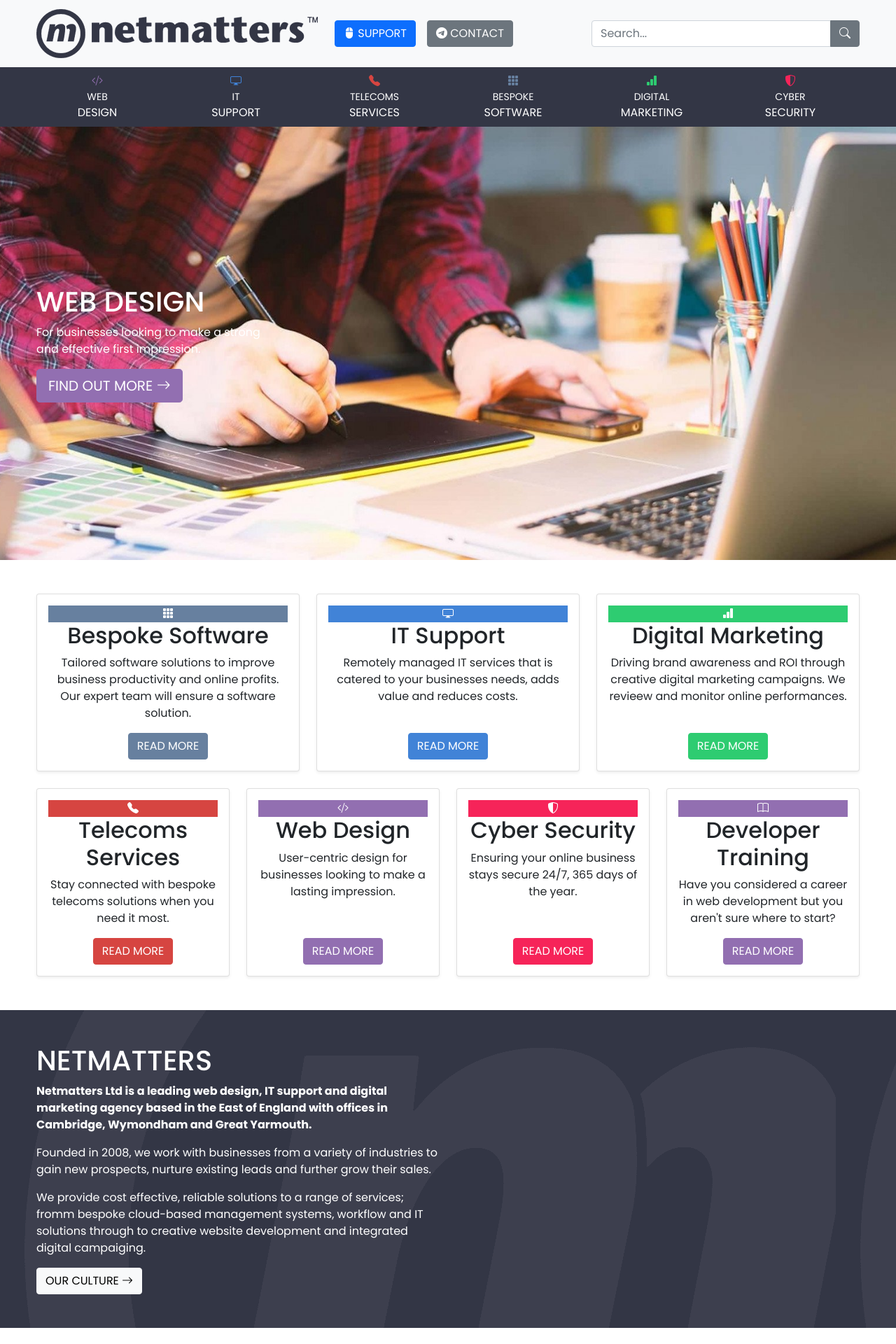
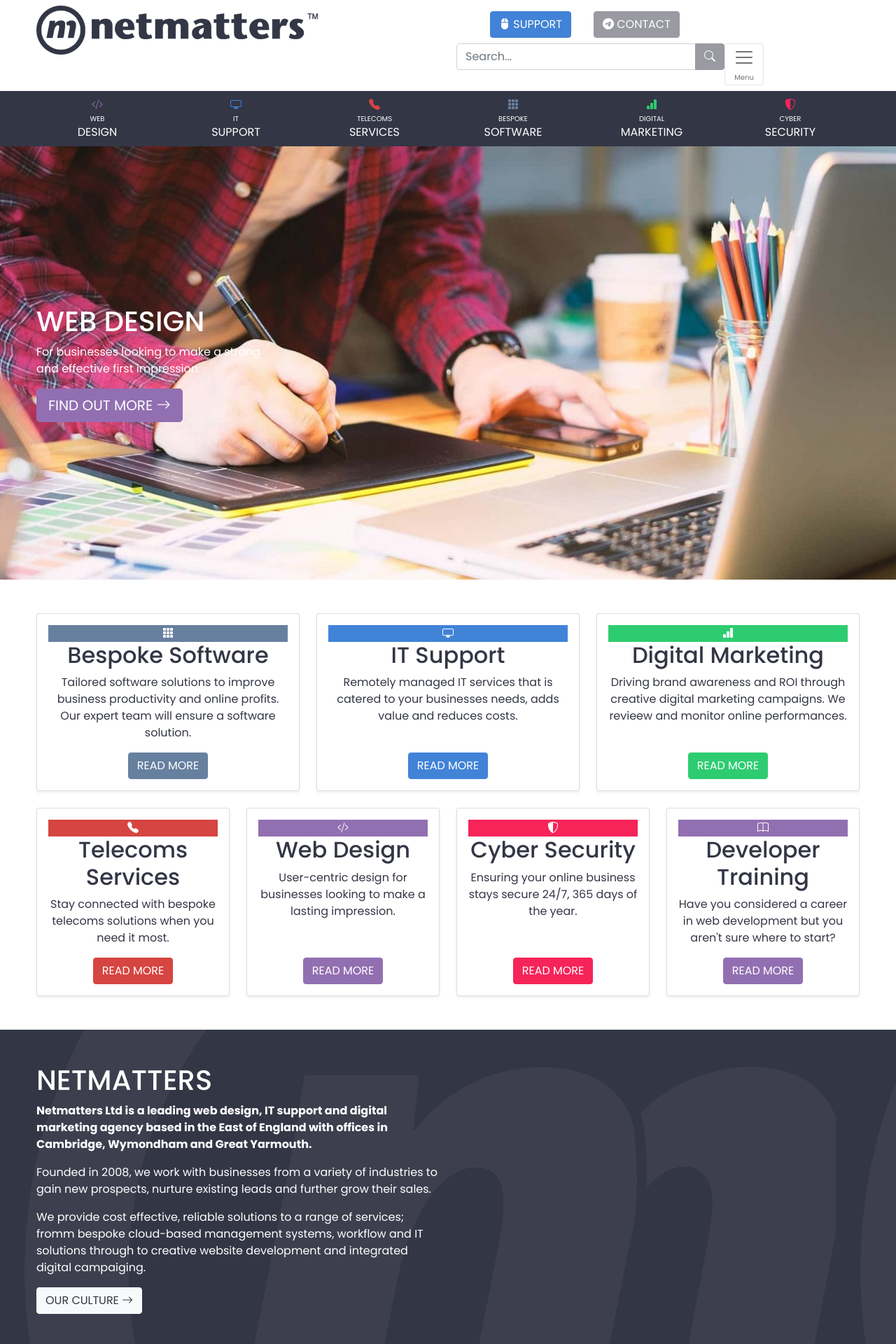
Before and after one commit to BrendanBoy/netmatters, a PHP site: page / in a window 1280 px wide. Shown: the top 1920 px of the page at 70% size. Run offline with PHP 8.4, Linux system fonts and the light colour scheme.

Commit message:
Still trying to get the header to look nice.

```diff
--- a/css/style.css
+++ b/css/style.css
@@ -1,7 +1,3 @@
-body {
-    font-family: Poppins, sans-serif;
-}
-
 h1,
 h4,
 #main-nav,
@@ -29,11 +25,6 @@ footer {
     color: white;
 }
 
-/* #hero {
-    background-image: url('../img/carousel/web-design.jpeg');
-    color: white;
-} */
-
 #newsletter {
     background: #DDD;
 }
--- a/index.html
+++ b/index.html
@@ -1,5 +1,6 @@
 <!DOCTYPE html>
 <html lang="en">
+
 <head>
     <meta charset="UTF-8">
     <meta http-equiv="X-UA-Compatible" content="IE=edge">
@@ -8,14 +9,73 @@
     <title>Netmatters | Full Service Digital Agency | Norwich, Norfolk | Netmatters</title>
     <link rel="stylesheet" href="/css/main.min.css">
     <link rel="stylesheet" href="https://cdn.jsdelivr.net/npm/bootstrap-icons@1.5.0/font/bootstrap-icons.css">
-    <link rel="preconnect" href="https://fonts.googleapis.com">
-    <link rel="preconnect" href="https://fonts.gstatic.com" crossorigin>
-    <link rel="stylesheet" href="https://fonts.googleapis.com/css2?family=Poppins&display=swap">
-    <link rel="stylesheet" href="css/style.css">
 </head>
+
 <body>
     <header>
-        <nav class="navbar navbar-expand-lg navbar-light bg-light">
+
+        <!-- navbar -->
+        <nav class="navbar navbar-light">
+            <div class="container">
+                <div class="row">
+                    <div class="col-md-6">
+                        <a href="#" class="navbar-brand">
+                            <img src="/img/f-logo.png" alt="Netmatters logo">
+                        </a>
+                    </div>
+                    <div class="col-md-6">
+                        <!-- navbar links -->
+                        <div class="justify-content-end">
+                            <ul class="nav">
+                                <li class="nav-item">
+                                    <a href="#" class="nav-link"></a><!-- phone icon -->
+                                </li>
+                                <li class="nav-item d-none d-lg-block">
+                                    <a class="nav-link" href="#">
+                                        <button type="button" class="btn btn-support">
+                                            <i class="bi bi-mouse2-fill"></i>
+                                            Support
+                                        </button>
+                                    </a>
+                                </li>
+                                <li class="nav-item d-none d-lg-block">
+                                    <a class="nav-link" href="#">
+                                        <button type="button" class="btn btn-menu-light">
+                                            <i class="bi bi-telegram"></i>
+                                            Contact
+                                        </button>
+                                    </a>
+                                </li>
+                                <li>
+                                    <span class="d-none d-lg-block d-xl-none">
+                                        <button type="button" class="btn btn-menu-light">
+                                            <i class="bi bi-search"></i>
+                                        </button>
+                                    </span>
+                                </li>
+                                <li>
+                                    <form class="d-none d-md-block d-lg-none d-xl-block">
+                                        <div class="input-group">
+                                            <input type="search" class="form-control" placeholder="Search..." aria-label="Search">
+                                            <button type="button" class="btn btn-menu-light"><i class="bi bi-search"></i></button>
+                                        </div>
+                                    </form>
+                                </li>
+
+                                <!-- toggle button for sidebar menu -->
+                                <li>
+                                    <button class="navbar-toggler" type="button" data-bs-toggle="collapse">
+                                        <span class="navbar-toggler-icon"></span><br>
+                                        <small>Menu</small>
+                                    </button>
+                                </li>
+                            </ul>
+                        </div>
+                    </div>
+                </div>
+            </div>
+        </nav>
+        <!-- <nav class="navbar navbar-expand-lg navbar-light bg-light">
             <div class="container">
                 <a class="navbar-brand" href="#">
                     <img src="img/f-logo.png" alt="Netmatters Logo">
@@ -39,7 +99,7 @@
                             </a>
                         </li>
                     </ul>
-                    <form class="d-flex">
+                    <form class="d-none d-md-block d-lg-none d-xl-block">
                         <div class="input-group">
                             <input type="search" class="form-control" placeholder="Search..." aria-label="Search">
                             <button type="button" class="btn btn-secondary"><i class="bi bi-search"></i></button>
@@ -47,7 +107,7 @@
                     </form>
                 </div>
             </div>
-        </nav>
+        </nav> -->
         <nav id="main-nav">
             <ul class="nav nav-justified container d-none d-lg-flex">
                 <li class="nav-item">
@@ -145,13 +205,14 @@
         </nav>
     </header>
     <main>
-        <section class="hero text-white d-flex align-items-center"> <!-- I should probably add a background colour to this -->
+        <section class="hero text-white d-flex align-items-center">
+            <!-- I should probably add a background colour to this -->
             <div class="container">
                 <div class="d-flex flex-column align-items-center align-items-lg-start">
                     <h1>Web Design</h1>
                     <p>For businesses looking to make a strong<br>
-                    and effective first impression.</p>
-                    <a class="text-white btn btn-lg btn-design" href="#">
+                        and effective first impression.</p>
+                    <a class="btn btn-lg btn-design" href="#">
                         Find Out More
                         <i class="bi bi-arrow-right"></i>
                     </a>
@@ -162,15 +223,17 @@
         <!-- Remember you need to change xl from 1200 to 1260 for this to react at the correct point. -->
         <div id="service-cards">
             <section class="container">
-                <div class="row mt-4 mb-5"> <!-- Don't forget about this margin, there's got to be a neater way of achieving this. -->
+                <div class="row mt-4 mb-5">
+                    <!-- Don't forget about this margin, there's got to be a neater way of achieving this. -->
                     <div class="col-lg-4 pt-4">
                         <div class="card h-100 text-center shadow-sm">
                             <div class="card-body d-flex flex-column">
                                 <i class="bi bi-grid-3x3-gap-fill text-white bg-software"></i>
                                 <h2 class="card-title">Bespoke Software</h2>
-                                <p class="card-text">Tailored software solutions to improve business productivity and online profits. Our expert team will ensure a software solution.</p>
+                                <p class="card-text">Tailored software solutions to improve business productivity and
+                                    online profits. Our expert team will ensure a software solution.</p>
                                 <span class="mt-auto">
-                                    <a class="card-link text-white btn btn-software" href="#">Read More</a>
+                                    <a class="card-link btn btn-software" href="#">Read More</a>
                                 </span>
                             </div>
                         </div>
@@ -180,9 +243,10 @@
                             <div class="card-body d-flex flex-column">
                                 <i class="bi bi-display text-white bg-support"></i>
                                 <h2 class="card-title">IT Support</h2>
-                                <p class="card-text">Remotely managed IT services that is catered to your businesses needs, adds value and reduces costs.</p>
+                                <p class="card-text">Remotely managed IT services that is catered to your businesses
+                                    needs, adds value and reduces costs.</p>
                                 <span class="mt-auto">
-                                    <a class="card-link text-white btn btn-support" href="#">Read More</a>
+                                    <a class="card-link btn btn-support" href="#">Read More</a>
                                 </span>
                             </div>
                         </div>
@@ -191,10 +255,11 @@
                         <div class="card h-100 text-center shadow-sm">
                             <div class="card-body d-flex flex-column">
                                 <i class="bi bi-bar-chart-fill text-white bg-marketing"></i>
-                                <h2 class="card-title">Digital Marketing    </h2>
-                                <p class="card-text">Driving brand awareness and ROI through creative digital marketing campaigns. We revieew and monitor online performances.</p>
+                                <h2 class="card-title">Digital Marketing </h2>
+                                <p class="card-text">Driving brand awareness and ROI through creative digital marketing
+                                    campaigns. We revieew and monitor online performances.</p>
                                 <span class="mt-auto">
-                                    <a class="card-link text-white btn btn-marketing" href="#">Read More</a>
+                                    <a class="card-link btn btn-marketing" href="#">Read More</a>
                                 </span>
                             </div>
                         </div>
@@ -204,9 +269,10 @@
                             <div class="card-body d-flex flex-column">
                                 <i class="bi bi-telephone-fill text-white bg-telecoms"></i>
                                 <h2 class="card-title">Telecoms Services</h2>
-                                <p class="card-text">Stay connected with bespoke telecoms solutions when you need it most.</p>
+                                <p class="card-text">Stay connected with bespoke telecoms solutions when you need it
+                                    most.</p>
                                 <span class="mt-auto">
-                                    <a class="card-link text-white btn btn-telecoms" href="#">Read More</a>
+                                    <a class="card-link btn btn-telecoms" href="#">Read More</a>
                                 </span>
                             </div>
                         </div>
@@ -216,9 +282,10 @@
                             <div class="card-body d-flex flex-column">
                                 <i class="bi bi-code-slash text-white bg-design"></i>
                                 <h2 class="card-title">Web Design</h2>
-                                <p class="card-text">User-centric design for businesses looking to make a lasting impression.</p>
+                                <p class="card-text">User-centric design for businesses looking to make a lasting
+                                    impression.</p>
                                 <span class="mt-auto">
-                                    <a class="card-link text-white btn btn-design" href="#">Read More</a>
+                                    <a class="card-link btn btn-design" href="#">Read More</a>
                                 </span>
                             </div>
                         </div>
@@ -228,9 +295,10 @@
                             <div class="card-body d-flex flex-column">
                                 <i class="bi bi-shield-shaded text-white bg-security"></i>
                                 <h2 class="card-title">Cyber Security</h2>
-                                <p class="card-text">Ensuring your online business stays secure 24/7, 365 days of the year.</p>
+                                <p class="card-text">Ensuring your online business stays secure 24/7, 365 days of the
+                                    year.</p>
                                 <span class="mt-auto">
-                                    <a class="card-link text-white btn btn-security" href="#">Read More</a>
+                                    <a class="card-link btn btn-security" href="#">Read More</a>
                                 </span>
                             </div>
                         </div>
@@ -240,9 +308,10 @@
                             <div class="card-body d-flex flex-column">
                                 <i class="bi bi-book text-white bg-design"></i>
                                 <h2 class="card-title">Developer Training</h2>
-                                <p class="card-text">Have you considered a career in web development but you aren't sure where to start?</p>
+                                <p class="card-text">Have you considered a career in web development but you aren't sure
+                                    where to start?</p>
                                 <span class="mt-auto">
-                                    <a class="card-link text-white btn btn-design" href="#">Read More</a>
+                                    <a class="card-link btn btn-design" href="#">Read More</a>
                                 </span>
                             </div>
                         </div>
@@ -253,11 +322,17 @@
         <section id="about">
             <div class="container">
                 <div class="row">
-                    <div class="col-xl-6 py-5"> <!-- lg break point -->
+                    <div class="col-xl-6 py-5">
+                        <!-- lg break point -->
                         <h1>Netmatters</h1>
-                        <p><strong>Netmatters Ltd is a leading web design, IT support and digital marketing agency based in the East of England with offices in Cambridge, Wymondham and Great Yarmouth.</strong></p>
-                        <p>Founded in 2008, we work with businesses from a variety of industries to gain new prospects, nurture existing leads and further grow their sales.</p>
-                        <p>We provide cost effective, reliable solutions to a range of services; fromm bespoke cloud-based management systems, workflow and IT solutions through to creative website development and integrated digital campaiging.</p>
+                        <p><strong>Netmatters Ltd is a leading web design, IT support and digital marketing agency based
+                                in the East of England with offices in Cambridge, Wymondham and Great Yarmouth.</strong>
+                        </p>
+                        <p>Founded in 2008, we work with businesses from a variety of industries to gain new prospects,
+                            nurture existing leads and further grow their sales.</p>
+                        <p>We provide cost effective, reliable solutions to a range of services; fromm bespoke
+                            cloud-based management systems, workflow and IT solutions through to creative website
+                            development and integrated digital campaiging.</p>
                         <a class="btn btn-light" href="#">
                             Our Culture
                             <i class="bi bi-arrow-right"></i>
@@ -273,7 +348,8 @@
                 </div>
             </div>
         </section>
-        <section id="news-cards" class="p-5" style="box-shadow: inset 0 5px 35px rgba(0,0,0,0.1);"> <!-- The xl break point for this section should 1260 rather than 1200 -->
+        <section id="news-cards" class="p-5" style="box-shadow: inset 0 5px 35px rgba(0,0,0,0.1);">
+            <!-- The xl break point for this section should 1260 rather than 1200 -->
             <div class="container">
                 <div class="row">
                     <div class="col-md-6 col-xl-4">
@@ -283,7 +359,8 @@
                                 <h3 class="card-title">
                                     <a href="#">10 ways to help make your business more robus...</a>
                                 </h3>
-                                <p class="card-text">A robust business is one defined as being able to continue to be successful irrespective of the mark...</p>
+                                <p class="card-text">A robust business is one defined as being able to continue to be
+                                    successful irrespective of the mark...</p>
                                 <span class="mt-auto">
                                     <a class="card-link btn btn-primary" href="#">Read More</a>
                                 </span>
@@ -292,7 +369,7 @@
                                 <img class="float-start rounded-circle" src="img/news/james-gulliver-rgmz.jpg" alt="">
                                 <div>
                                     <p>Posted by James Gulliver<br>
-                                    <span class="text-muted">5th October 2021</span>
+                                        <span class="text-muted">5th October 2021</span>
                                     </p>
                                 </div>
                             </div>
@@ -305,7 +382,8 @@
                                 <h3 class="card-title">
                                     <a href="#">September 2021 Notables</a>
                                 </h3>
-                                <p class="card-text">Every month we celebrate the most notable of employees here at Netmatters. Each department head is a...</p>
+                                <p class="card-text">Every month we celebrate the most notable of employees here at
+                                    Netmatters. Each department head is a...</p>
                                 <span class="mt-auto">
                                     <a class="card-link btn btn-purple" href="#">Read More</a>
                                 </span>
@@ -313,19 +391,21 @@
                             <div class="card-footer">
                                 <img class="float-start rounded-circle" src="img/news/netmatters-ltd-VXAv.png" alt="">
                                 <p>Posted by Netmatters Ltd<br>
-                                <span class="text-muted">5th October 2021</span>
+                                    <span class="text-muted">5th October 2021</span>
                                 </p>
                             </div>
                         </div>
                     </div>
-                    <div class="d-md-none d-xl-block col-xl-4"> <!-- This seems a little bit clunky but it works -->
+                    <div class="d-md-none d-xl-block col-xl-4">
+                        <!-- This seems a little bit clunky but it works -->
                         <div class="card h-100 shadow-sm">
                             <img src="img/news/telemarketing-sales-executive-HapA.jpg" class="card-img-top" alt="">
                             <div class="card-body d-flex flex-column">
                                 <h3 class="card-title">
                                     <a href="#">Telemarketing Sales Executive</a>
                                 </h3>
-                                <p class="card-text">Salary Range £22,000 (basic) (£30,000 OTE) + Benefits Hours 40 hours per week, Monday - Friday Locat...</p>
+                                <p class="card-text">Salary Range £22,000 (basic) (£30,000 OTE) + Benefits Hours 40
+                                    hours per week, Monday - Friday Locat...</p>
                                 <span class="mt-auto">
                                     <a class="card-link btn btn-purple" href="#">Read More</a>
                                 </span>
@@ -333,7 +413,7 @@
                             <div class="card-footer">
                                 <img class="float-start rounded-circle" src="img/news/mark-reilly-Q6d8.jpg" alt="">
                                 <p>Posted by Mark Riley<br>
-                                <span class="text-muted">28th September 2021</span>
+                                    <span class="text-muted">28th September 2021</span>
                                 </p>
                             </div>
                         </div>
@@ -343,24 +423,24 @@
         </section>
         <section id="clients" style="box-shadow: inset 0 5px 35px rgba(0,0,0,0.1);">
             <div class="container d-none d-md-block">
-                <ul class="navbar nav p-4">
-                    <li class="nav-item">
+                <div class="row py-4">
+                    <div class="col px-1">
                         <img src="img/clients/busseys_greyscale.jpeg" alt="">
-                    </li>
-                    <li class="nav-item">
+                    </div>
+                    <div class="col px-1">
                         <a class="nav-link" href="#">
                             <img src="img/clients/crane_greyscale.jpeg" alt="">
                         </a>
-                    </li>
-                    <li class="nav-item">
+                    </div>
+                    <div class="col px-1">
                         <img src="img/clients/beat_greyscale.jpeg" alt="">
-                    </li>
-                    <li class="nav-item">
+                    </div>
+                    <div class="col px-1">
                         <a href="#">
                             <img src="img/clients/northern-diver_greyscale.jpeg" alt="">
                         </a>
-                    </li>
-                </ul>
+                    </div>
+                </div>
             </div>
         </section>
         <section id="newsletter">
@@ -379,7 +459,9 @@
                     </div>
                     <div class="form-check mb-3">
                         <input type="checkbox" class="form-check-input" value="" id="marketing">
-                        <label for="marketing" class="form-check-label">Please tick this box if you want to receive marketing information from us. Please see our <a href="#">Privacy Policy</a> for more information on how we use your data.</label>
+                        <label for="marketing" class="form-check-label">Please tick this box if you want to receive
+                            marketing information from us. Please see our <a href="#">Privacy Policy</a> for more
+                            information on how we use your data.</label>
                     </div>
                     <button type="submit" class="btn btn-dark">Subscribe</button>
                 </form>
@@ -448,7 +530,7 @@
         <div class="container d-none d-md-block p-5">
             <div class="row mb-5">
                 <div class="col"><img src="img/awards/google-partner.svg" alt=""></div>
-                    <div class="col"><img src="img/awards/silver-microsoft-partner.jpg" alt=""></div>
+                <div class="col"><img src="img/awards/silver-microsoft-partner.jpg" alt=""></div>
                 <div class="col"><img src="img/awards/future-50_greyscale.jpeg" alt=""></div>
                 <div class="col"><img src="img/awards/qms_greyscale.jpeg" alt=""></div>
                 <div class="col"><img src="img/awards/norfolk-carbon-charter_greyscale.jpeg" alt=""></div>
@@ -461,6 +543,9 @@
             </div>
         </div>
     </section>
-    <script src="https://cdn.jsdelivr.net/npm/bootstrap@5.1.1/dist/js/bootstrap.bundle.min.js" integrity="sha384-/bQdsTh/da6pkI1MST/rWKFNjaCP5gBSY4sEBT38Q/9RBh9AH40zEOg7Hlq2THRZ" crossorigin="anonymous"></script>
+    <script src="https://cdn.jsdelivr.net/npm/bootstrap@5.1.1/dist/js/bootstrap.bundle.min.js"
+        integrity="sha384-/bQdsTh/da6pkI1MST/rWKFNjaCP5gBSY4sEBT38Q/9RBh9AH40zEOg7Hlq2THRZ"
+        crossorigin="anonymous"></script>
 </body>
+
 </html>
--- a/scss/main.scss
+++ b/scss/main.scss
@@ -64,3 +64,57 @@ $utilities-bg-colors: map-loop($utilities-colors, rgba-css-var, "$key", "bg");
 
 // import bootstrap whole sass lib
 @import '../node_modules/bootstrap/scss/bootstrap';
+
+body {
+  color: #333645;
+}
+
+small {
+  font-size: 10px;
+}
+
+.btn {
+  color: white;
+}
+
+.btn-light {
+  color: #333645;
+}
+
+h1,
+h4,
+#main-nav,
+.btn {
+    text-transform: uppercase;
+}
+
+.hero {
+  background-image: url('../img/carousel/web-design.jpeg');
+  height: calc(100vh - 181px); /* This works fine for large and upwards but needs a different solution to cover small and medium */
+  background-position: center;
+  background-repeat: no-repeat;
+  background-size: cover;
+}
+
+.avatar {
+    border-radius: 50%;
+}
+
+#main-nav,
+#about,
+footer {
+    background: #333645;
+    color: white;
+}
+
+#newsletter {
+    background: #DDD;
+}
+
+#main-nav a {
+    color: white;
+}
+
+#about {
+    background-image: url('../img/net-back.png');
+}
```
Also changed, not shown: css/main.min.css, 1 other file.
